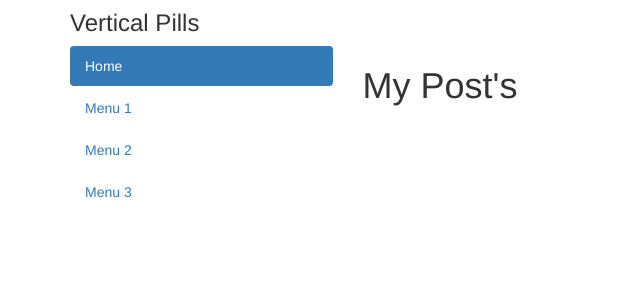
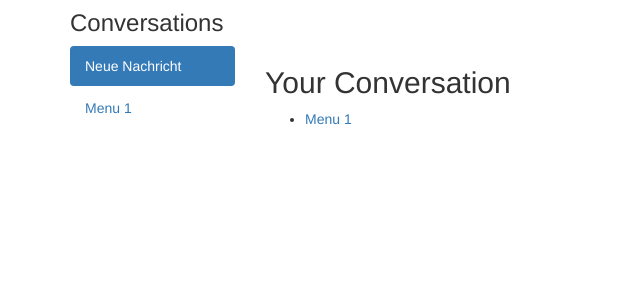
Before and after one commit to patreu22/Twittex, a Django app: page /Nachrichten/ in a window 1280 px wide. Shown: the part 50-350 px from the top of the page, without its empty margins (0-640 px from the left). Run offline with Django 3.2, Linux system fonts and the light colour scheme; tables that the repository leaves empty hold one stand-in row (values such as "Sample post"); some libraries are stand-ins or nearby versions.

Commit message:
template added

```diff
--- a/Twittex/twittexApp/templates/base.html
+++ b/Twittex/twittexApp/templates/base.html
@@ -40,7 +40,7 @@
 		        </li>
 		        <li>
 		        	<form class="navbar-form navbar-left">
-		        		<a href="#">Messages <span class="badge">0</span></a>
+		        		<a href="/Nachrichten/">Messages <span class="badge">0</span></a>
 		        	</form>
 		        </li>
 		        <li>
--- a/Twittex/twittexApp/templates/nachrichten.html
+++ b/Twittex/twittexApp/templates/nachrichten.html
@@ -2,27 +2,29 @@
 
 {% block content %}
 <div class="container">
-  <h3>Vertical Pills</h3>
+  <h3>Conversations</h3>
   <div class="row">
-    <div class="col-md-3">
+    <div class="col-md-2">
       <ul class="nav nav-pills nav-stacked">
-        <li class="active"><a href="#">Home</a></li>
-        <li><a href="#">Menu 1</a></li>
-        <li><a href="#">Menu 2</a></li>
-        <li><a href="#">Menu 3</a></li>
+        <li class="active"><a href="#">Neue Nachricht</a></li>
+		{% for msg in object_list %}
+			{% if msg.absender  %}
+				<li><a href="#">Menu 1</a></li>
+			{% endif %}
+        {% endfor %}
       </ul>
     </div>
-    <div class="col-md-9">
-      <h1>My Post's</h1>
+    <div class="col-md-10">
+      <h2>Your Conversation</h2>
         <ul>
-            {% for posts in object_list %}
-				{% if posts.absender =  request.user.username  %}
-				{{ request.user.username }} schrieb:
-                <div class="Post">{{ posts.inhalt }}</div>
-			{% endif %}
-            {% endfor %}
+            {% for msg in object_list %}
+				{% if  msg.absender %}
+					<li><a href="#">Menu 1</a></li>
+				{% endif %}
+			{% endfor %}
 		</ul>
     </div>
 </div>
+</div>
 
 {% endblock content %}
```
